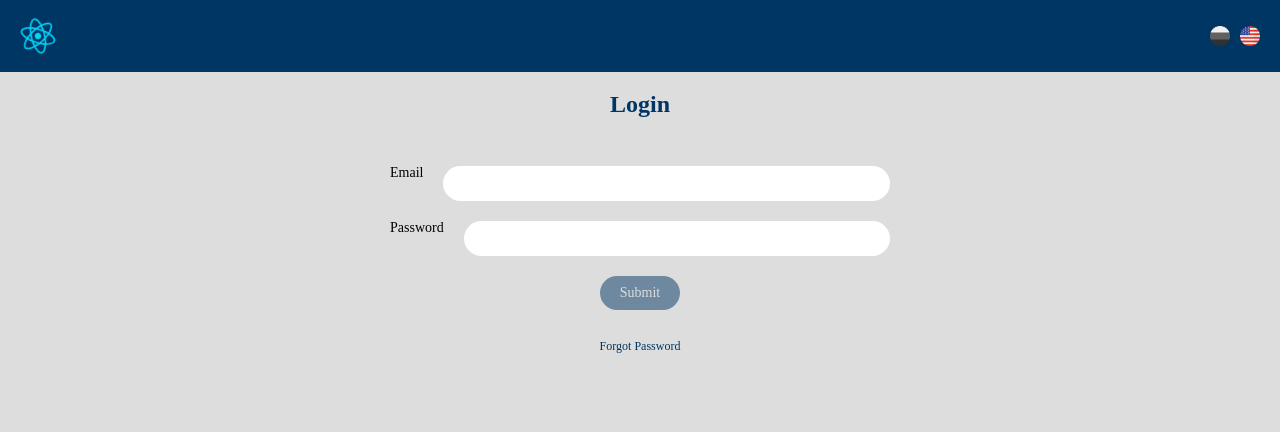
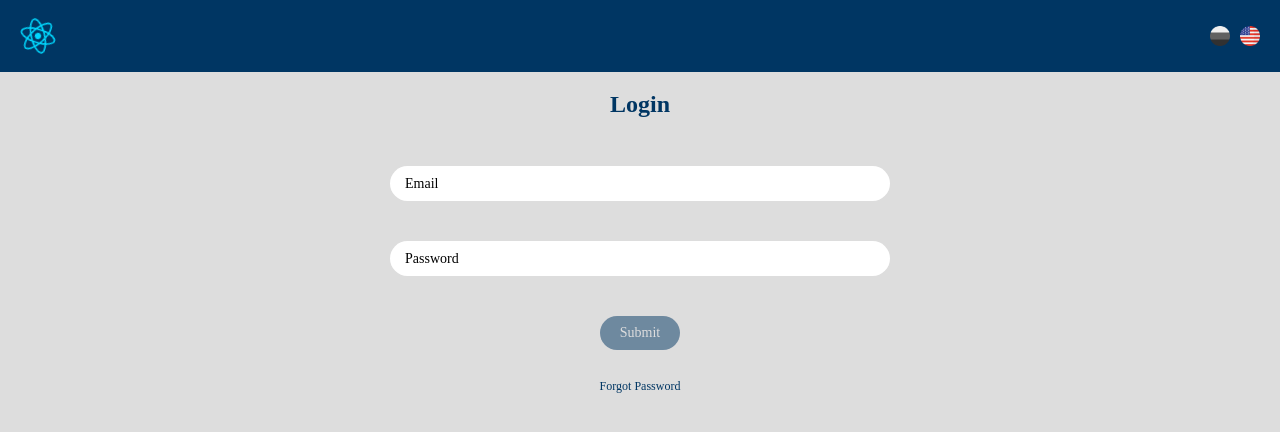
Before and after one commit to todorgarnev/react-login-assignment, a React (Vite) app: page / in a window 1280 px wide. Shown: the top 432 px of the page. Built offline with nearby package versions, Linux system fonts and the light colour scheme.

Commit message:
added label animation

```diff
--- a/src/components/Input/Input.tsx
+++ b/src/components/Input/Input.tsx
@@ -6,16 +6,29 @@ import { CustomInput, InputWrapper } from "./styles";
 type InputProps = PropsWithChildren & {
   label: string;
   name: "email" | "password";
+  hasValue: boolean;
   error: FieldError | undefined;
   register: UseFormRegister<LoginForm | ForgotPasswordForm>;
 };
 
-export const Input: FunctionComponent<InputProps> = ({ label, name, error, register }) => {
+export const Input: FunctionComponent<InputProps> = ({
+  label,
+  name,
+  hasValue,
+  error,
+  register,
+}) => {
   return (
     <InputWrapper>
+      <CustomInput
+        id={name}
+        type={name}
+        $hasError={!!error}
+        $hasValue={hasValue}
+        {...register(name)}
+      />
+
       <label htmlFor={name}>{label}</label>
-
-      <CustomInput id={name} type={name} $hasError={!!error} {...register(name)} />
 
       {error && <span>{error.message}</span>}
     </InputWrapper>
--- a/src/components/Input/styles.ts
+++ b/src/components/Input/styles.ts
@@ -1,17 +1,22 @@
+import { css } from "@emotion/react";
 import styled from "@emotion/styled";
 
 export const InputWrapper = styled.div`
-  display: grid;
-  grid-template-columns: auto 1fr;
-  column-gap: 2rem;
-  row-gap: 1rem;
+  position: relative;
+  display: flex;
+  flex-direction: column;
+  gap: 1rem;
 
   label {
+    position: absolute;
+    top: 50%;
+    left: 1.5rem;
+    transform: translateY(-50%);
     font-size: 1.4rem;
+    transition: all 0.3s ease-in-out;
   }
 
   span {
-    grid-column: 1/-1;
     color: var(--error-color);
   }
 
@@ -21,16 +26,28 @@ export const InputWrapper = styled.div`
   }
 `;
 
-export const CustomInput = styled.input<{ $hasError: boolean }>`
+export const CustomInput = styled.input<{ $hasValue: boolean; $hasError: boolean }>`
   padding: 1rem 1.5rem;
-  flex: 1;
   border: none;
   border-radius: var(--border-radius);
   font-size: 1.2rem;
-  outline: 0.2rem solid ${({ $hasError }) => ($hasError ? "var(--error-color)" : "none")};
+  outline: 0.2rem solid ${({ $hasError }) => ($hasError ? "var(--error-color)" : "transparent")};
 
   &:focus {
     outline: 0.2rem solid
       ${({ $hasError }) => ($hasError ? "var(--error-color)" : "var(--primary-color)")};
+
+    & + label {
+      top: -1.2rem;
+    }
   }
+
+  ${({ $hasValue }) =>
+    $hasValue
+      ? css`
+          & + label {
+            top: -1.2rem;
+          }
+        `
+      : ""}
 `;
--- a/src/pages/forgotPassword/ForgotPassword.tsx
+++ b/src/pages/forgotPassword/ForgotPassword.tsx
@@ -41,7 +41,13 @@ export const ForgotPassword: FunctionComponent = () => {
         {submitLogin.isPending ? (
           <Loader />
         ) : (
-          <Input name="email" label={t("labels.email")} error={errors.email} register={register} />
+          <Input
+            name="email"
+            label={t("labels.email")}
+            hasValue={!!emailValue}
+            error={errors.email}
+            register={register}
+          />
         )}
 
         <Button
--- a/src/pages/login/Login.tsx
+++ b/src/pages/login/Login.tsx
@@ -47,12 +47,14 @@ export const Login: FunctionComponent = () => {
             <Input
               name="email"
               label={t("labels.email")}
+              hasValue={!!emailValue}
               error={errors.email}
               register={register}
             />
             <Input
               name="password"
               label={t("labels.password")}
+              hasValue={!!passwordValue}
               error={errors.password}
               register={register}
             />
--- a/src/styles/general.ts
+++ b/src/styles/general.ts
@@ -11,7 +11,7 @@ export const FormWrapper = styled.form`
   margin-bottom: 3rem;
   display: flex;
   flex-direction: column;
-  gap: 2rem;
+  gap: 4rem;
   width: clamp(40ch, 100%, 100ch);
 
   button {
```
